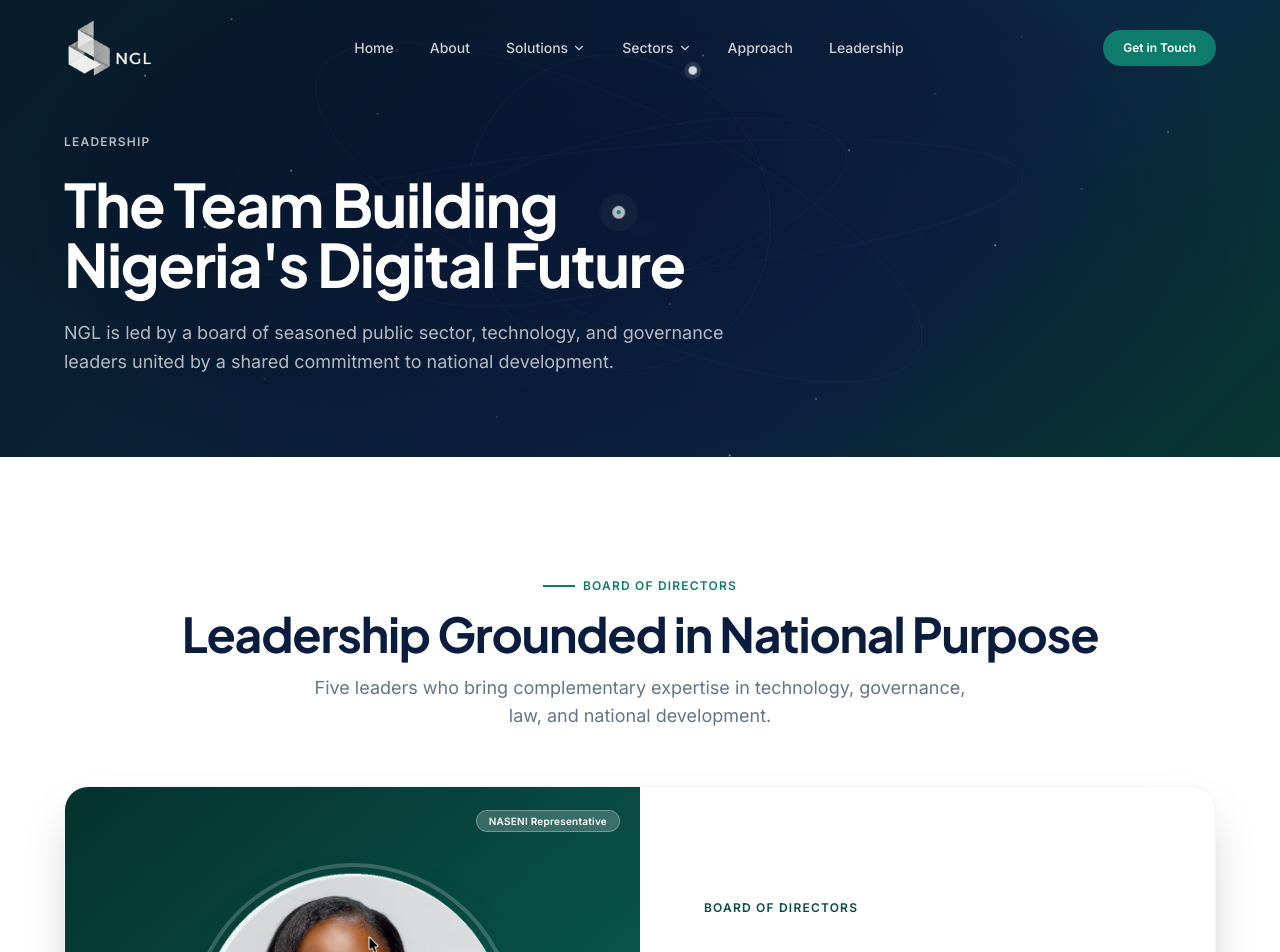
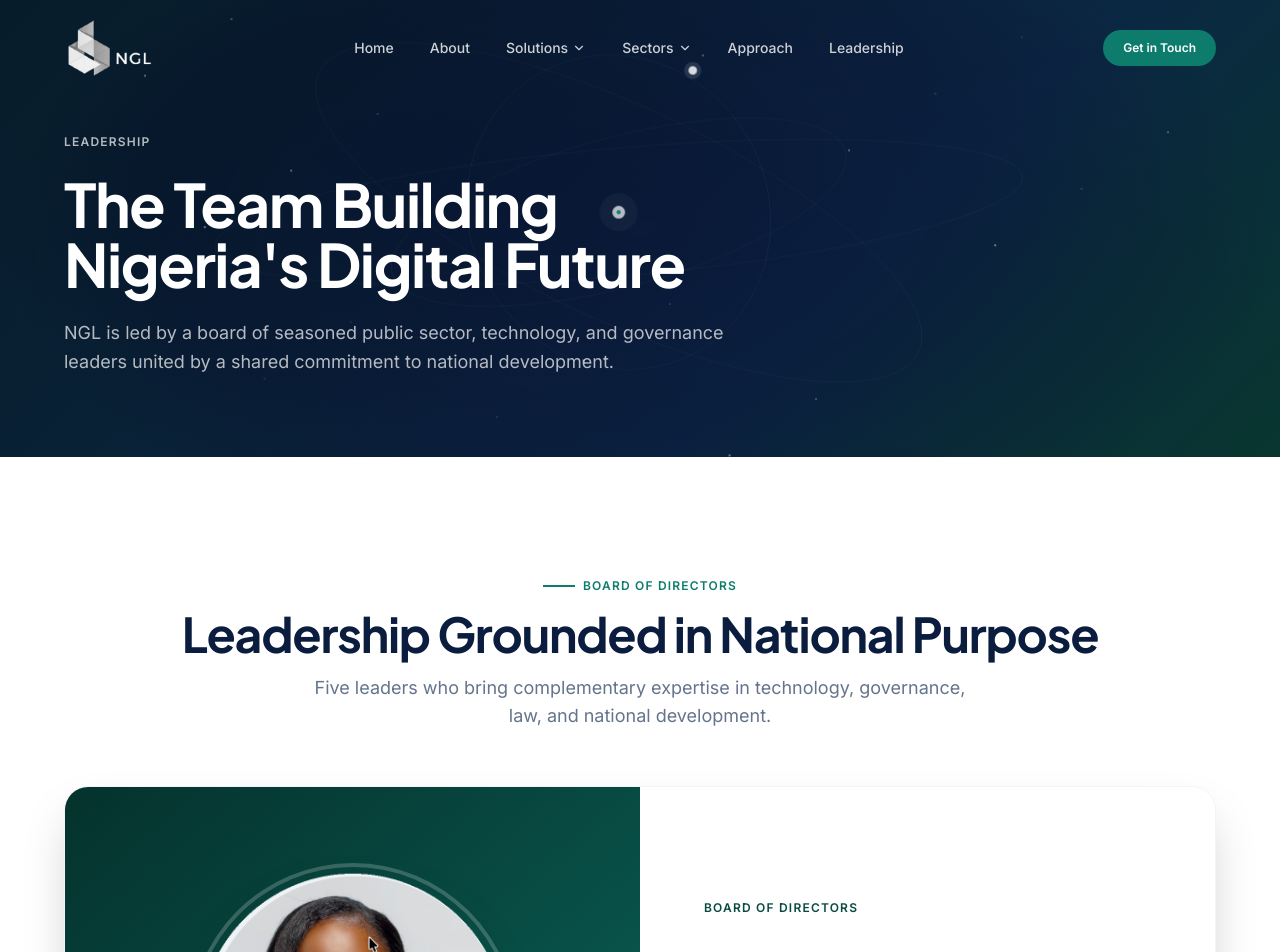
Before and after one commit to GodfreySam/ngl-govtech-web, a Next.js app: page /leadership in a window 1280 px wide. Shown: the top 952 px of the page. Built offline with nearby package versions, Linux system fonts and the light colour scheme.

Commit message:
Approach: add proper icons to principles cards; Leadership: remove duplicate affiliation chip from photo panel

```diff
--- a/app/approach/page.tsx
+++ b/app/approach/page.tsx
@@ -1,7 +1,7 @@
 import type { Metadata } from "next";
 import { HeroBgApproach } from "@/components/sections/HeroBgVariants";
 import Link from "next/link";
-import { ArrowRight } from "lucide-react";
+import { ArrowRight, Compass, Users, GraduationCap, Handshake } from "lucide-react";
 import SectionHeader from "@/components/ui/SectionHeader";
 
 export const metadata: Metadata = {
@@ -168,14 +168,14 @@ export default function ApproachPage() {
           </div>
           <div className="grid sm:grid-cols-2 lg:grid-cols-4 gap-6">
             {[
-              { title: "Context First", desc: "We never apply generic solutions. Every recommendation is grounded in Nigeria's specific institutional reality." },
-              { title: "Co-creation", desc: "Stakeholders are partners in design, not audiences for delivery. The best solutions are built together." },
-              { title: "Knowledge Transfer", desc: "Every engagement leaves the institution more capable than it was before NGL arrived." },
-              { title: "Long-Term Partnership", desc: "We measure success in years, not project milestones. Our relationship continues beyond go-live." },
-            ].map(({ title, desc }) => (
+              { icon: Compass,      title: "Context First",        desc: "We never apply generic solutions. Every recommendation is grounded in Nigeria's specific institutional reality." },
+              { icon: Users,        title: "Co-creation",          desc: "Stakeholders are partners in design, not audiences for delivery. The best solutions are built together." },
+              { icon: GraduationCap, title: "Knowledge Transfer",  desc: "Every engagement leaves the institution more capable than it was before NGL arrived." },
+              { icon: Handshake,    title: "Long-Term Partnership", desc: "We measure success in years, not project milestones. Our relationship continues beyond go-live." },
+            ].map(({ icon: Icon, title, desc }) => (
               <div key={title} className="card-base p-6">
                 <div className="w-10 h-10 rounded-xl bg-green-50 flex items-center justify-center mb-4">
-                  <div className="w-3 h-3 rounded-full bg-green" />
+                  <Icon size={20} className="text-green-600" />
                 </div>
                 <h3 className="font-display font-semibold text-navy text-sm mb-2">{title}</h3>
                 <p className="text-slate text-xs leading-relaxed">{desc}</p>
--- a/components/sections/LeadershipCarousel.tsx
+++ b/components/sections/LeadershipCarousel.tsx
@@ -85,15 +85,6 @@ export default function LeadershipCarousel({ members }: { members: Member[] }) {
             </span>
           </div>
 
-          {/* Affiliation badge */}
-          {member.affiliation && (
-            <div className="absolute top-5 right-5 z-10">
-              <span className="bg-white/20 backdrop-blur-sm text-white text-[10px] font-semibold px-3 py-1 rounded-full border border-white/30 tracking-wide">
-                {member.affiliation}
-              </span>
-            </div>
-          )}
-
           {/* Pause indicator */}
           {paused && (
             <div className="absolute bottom-6 right-6 z-10">
```
